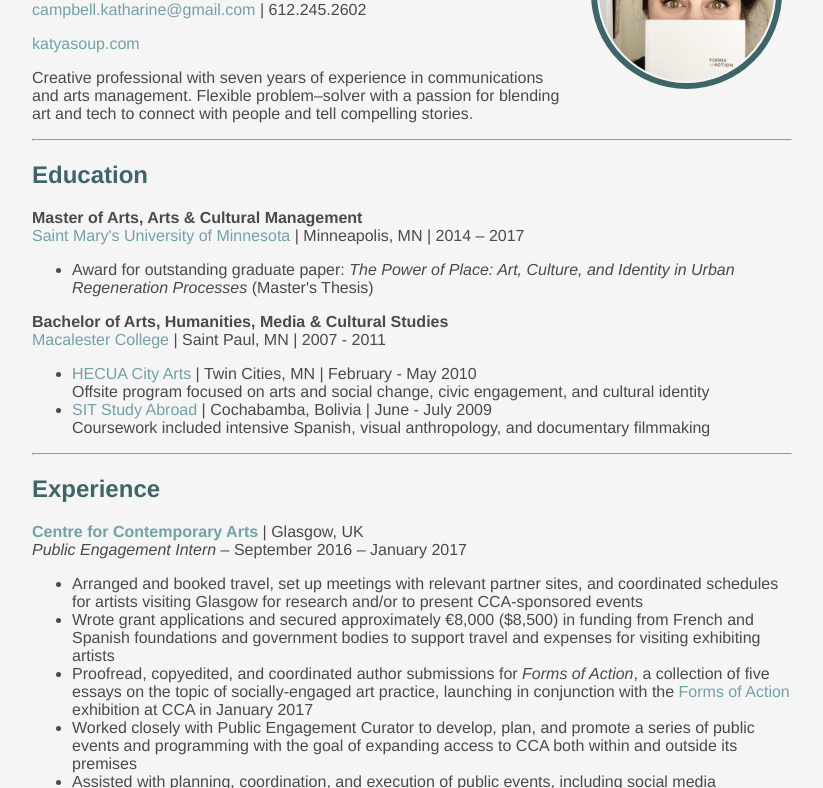
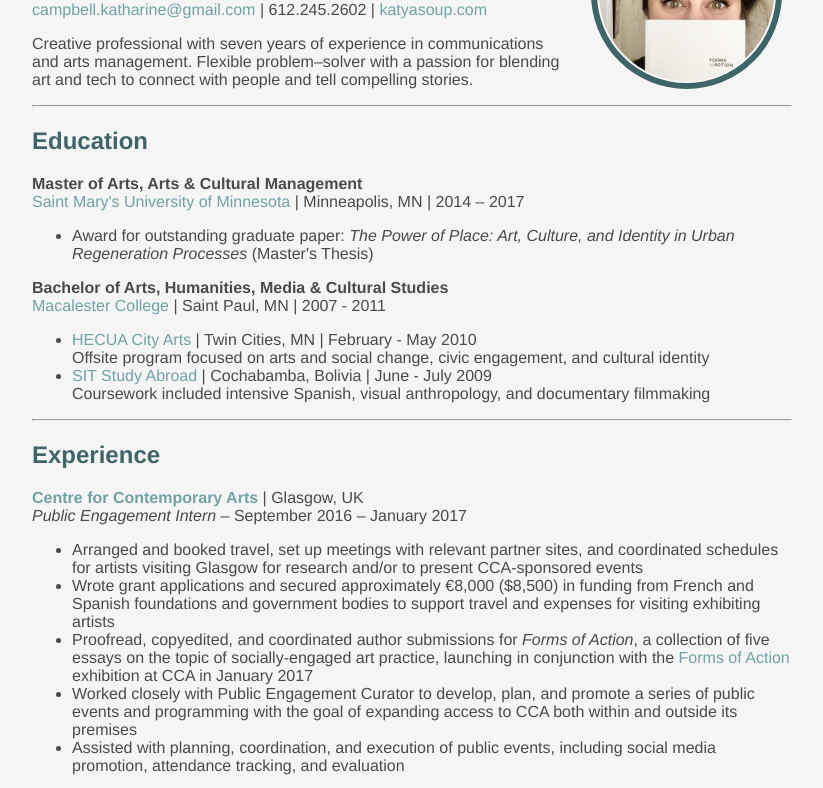
Before and after one commit to katyasoup/katyasoup.github.io, a plain HTML site: page index.html in a window 1280 px wide. Shown: the part 144-932 px from the top of the page, without its empty margins (228-1051 px from the left). Drawn offline with Linux system fonts and the light colour scheme.

Commit message:
move website link

```diff
--- a/index.html
+++ b/index.html
@@ -16,8 +16,7 @@
           <a href="https://www.linkedin.com/in/katharineacampbell" target="_blank"><img src="Linkedin.png"class="social"></a>
           <a href="https://github.com/katyasoup" target="_blank"><img src="Github.png"class="social"></a>
           </div>
-        <p><a href= "mailto:campbell.katharine@gmail.com">campbell.katharine@gmail.com</a> | 612.245.2602</p>
-        <p><a href="katyasoup.com">katyasoup.com</a>
+        <p><a href= "mailto:campbell.katharine@gmail.com">campbell.katharine@gmail.com</a> | 612.245.2602 | <a href="katyasoup.com">katyasoup.com</a></p>
          <div id="summary">
           <p>Creative professional with seven years of experience in communications and arts management. Flexible problem&ndash;solver with a passion for blending art and tech to connect with people and tell compelling stories.</p>
         </div>
```
